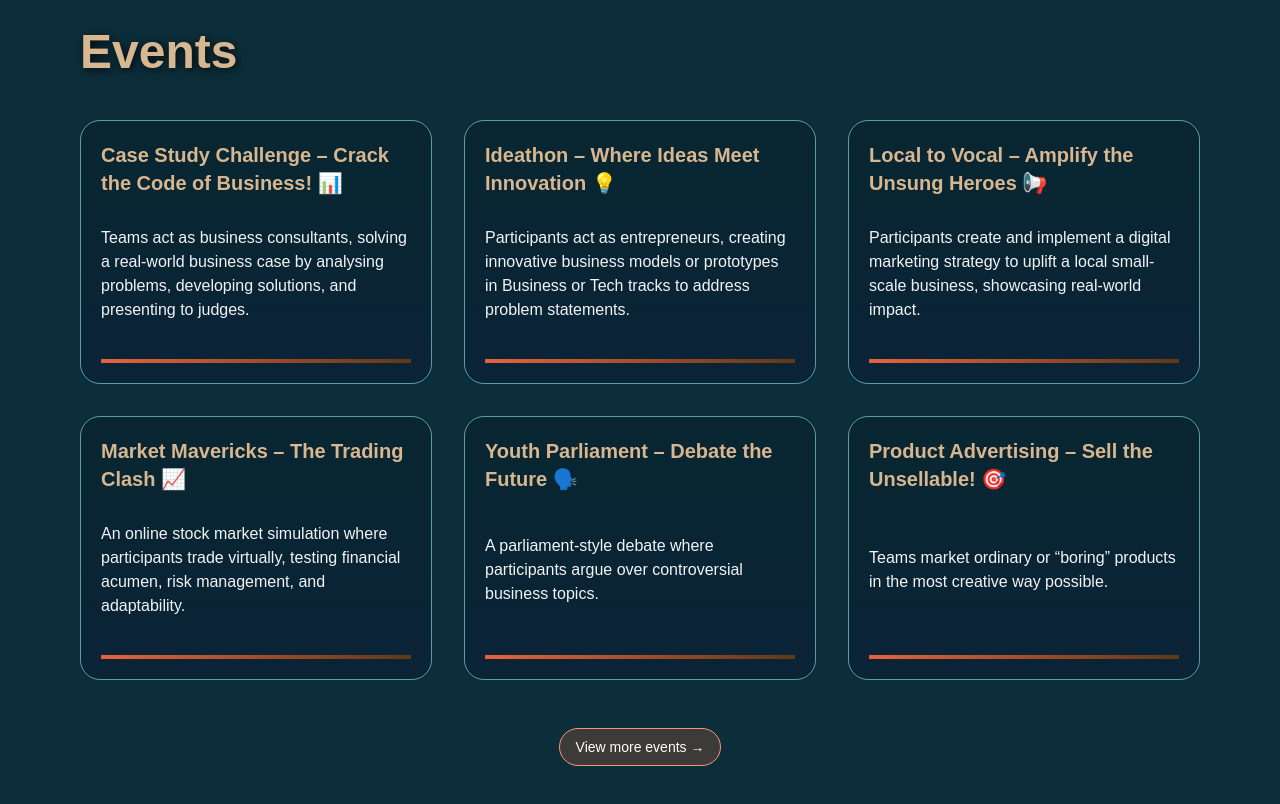
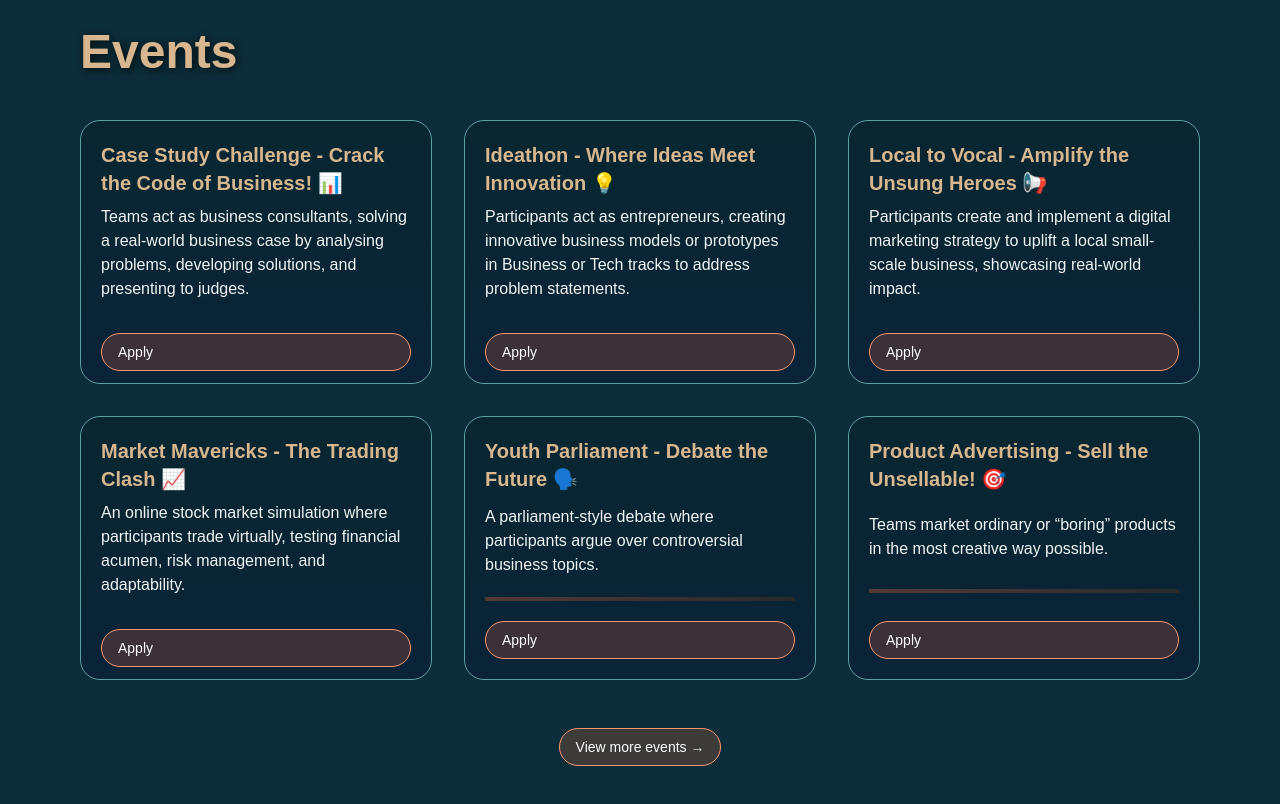
Before and after one commit to incub8Nitk/incub8_website, a React (Vite) app: page /events in a window 1280 px wide. Shown: the top 804 px of the page. Built offline with nearby package versions, Linux system fonts and the light colour scheme.

Commit message:
Updated EventsModal and events data: standardized event titles, added apply links for several events, adjusted modal layout, and increased event card height.

```diff
--- a/src/components/EventsModal.jsx
+++ b/src/components/EventsModal.jsx
@@ -67,7 +67,7 @@ export default function EventsModal({ isOpen, onClose }) {
                   style={{
                     animationDelay: `${idx * 50}ms`,
                     width: '323px',
-                    height: '365px',
+                    height: '400px',
                     flexShrink: 0
                   }}
                 >
@@ -121,8 +121,28 @@ export default function EventsModal({ isOpen, onClose }) {
                         </div>
                       </div>
                     </div>
-
-                    <div className="h-1 w-full mt-4" style={{ background: 'linear-gradient(90deg, var(--incub8-coral), var(--incub8-wood))', opacity: 0.9 }} />
+                    {event.applyLink && (
+                      <button
+                        className="cursor-pointer inline-flex items-center gap-2 px-4 py-2 mt-4 rounded-full transition-colors text-sm"
+                        style={{
+                          border: '.5px solid color-mix(in oklab, var(--incub8-coral), white 25%)',
+                          background: 'color-mix(in oklab, var(--incub8-coral), transparent 80%)',
+                          color: 'white'
+                        }}
+                        onClick={() => {
+                          window.open(event.applyLink, '_blank');
+                        }}
+                        onMouseEnter={e => {
+                          e.currentTarget.style.background = 'color-mix(in oklab, var(--incub8-coral), transparent 65%)';
+                        }}
+                        onMouseLeave={e => {
+                          e.currentTarget.style.background = 'color-mix(in oklab, var(--incub8-coral), transparent 80%)';
+                        }}
+                      >
+                        Apply
+                      </button>
+                    )}
+                    {/* <div className="h-1 w-full mt-4" style={{ background: 'linear-gradient(90deg, var(--incub8-coral), var(--incub8-wood))', opacity: 0.9 }} /> */}
                   </ParticleCard>
                 </div>
               ))}
--- a/src/sections/events.jsx
+++ b/src/sections/events.jsx
@@ -4,7 +4,7 @@ import { ParticleCard } from './MagicBento'
 
 export const eventsData = [
   {
-    title: "Case Study Challenge – Crack the Code of Business! 📊",
+    title: "Case Study Challenge - Crack the Code of Business! 📊",
     short:
       "Teams act as business consultants, solving a real-world business case by analysing problems, developing solutions, and presenting to judges.",
     details:
@@ -13,9 +13,10 @@ export const eventsData = [
       "Fosters critical thinking, problem-solving, and strategic consulting skills.",
     how: "Report submission → Shortlisting → Live presentations.",
     outcome: "Best actionable solution wins.",
+    applyLink: "https://forms.gle/riSjp7pDQPNAKC4z9"
   },
   {
-    title: "Ideathon – Where Ideas Meet Innovation 💡",
+    title: "Ideathon - Where Ideas Meet Innovation 💡",
     short:
       "Participants act as entrepreneurs, creating innovative business models or prototypes in Business or Tech tracks to address problem statements.",
     details:
@@ -23,9 +24,10 @@ export const eventsData = [
     why: "Encourages entrepreneurial thinking, creativity, and pitching skills.",
     how: "Teams design and present business models or functional prototypes.",
     outcome: "Most innovative and feasible idea wins.",
+    applyLink: "https://forms.gle/cyrkGfACoCETthP96"
   },
   {
-    title: "Local to Vocal – Amplify the Unsung Heroes 📢",
+    title: "Local to Vocal - Amplify the Unsung Heroes 📢",
     short:
       "Participants create and implement a digital marketing strategy to uplift a local small-scale business, showcasing real-world impact.",
     details:
@@ -34,9 +36,10 @@ export const eventsData = [
       "Hands-on marketing with social impact, combining creativity with real-world results.",
     how: "Submit marketing plan → Execute strategy → Final presentations.",
     outcome: "Team with the greatest real impact wins.",
+    applyLink: "https://forms.gle/oUhYFtKPKKkkoB5w6"
   },
   {
-    title: "Market Mavericks – The Trading Clash 📈",
+    title: "Market Mavericks - The Trading Clash 📈",
     short:
       "An online stock market simulation where participants trade virtually, testing financial acumen, risk management, and adaptability.",
     details:
@@ -45,9 +48,10 @@ export const eventsData = [
     how:
       "Participants trade on a virtual platform over a set time period.",
     outcome: "Highest net profit wins.",
+    applyLink: "https://forms.gle/TyT1dtEZbx9KvLfw8"
   },
   {
-    title: "Youth Parliament – Debate the Future 🗣️",
+    title: "Youth Parliament - Debate the Future 🗣️",
     short:
       "A parliament-style debate where participants argue over controversial business topics.",
     details:
@@ -56,9 +60,10 @@ export const eventsData = [
     how:
       "Structured moderated rounds with arguments, rebuttals, and cross-questions.",
     outcome: "Most persuasive debaters declared winners.",
+    applyLink: "https://forms.gle/p7jpjFWnsDmcxpFy6"
   },
   {
-    title: "Product Advertising – Sell the Unsellable! 🎯",
+    title: "Product Advertising - Sell the Unsellable! 🎯",
     short:
       "Teams market ordinary or “boring” products in the most creative way possible.",
     details:
@@ -66,9 +71,10 @@ export const eventsData = [
     why: "Improves creativity, salesmanship, and communication.",
     how: "Teams design and pitch ads for given products.",
     outcome: "Most entertaining and persuasive pitch wins.",
+    applyLink: "https://forms.gle/9egRiSY3B2TBEmRh7"
   },
   {
-    title: "Mock IPL Auction – The Game Behind the Game 🏏💰",
+    title: "Mock IPL Auction - The Game Behind the Game 🏏💰",
     short:
       "A simulated IPL-style auction where teams act as franchise owners.",
     details:
@@ -76,6 +82,7 @@ export const eventsData = [
     why: "Combines cricket knowledge, budgeting, and strategy.",
     how: "Finance/Cricket quiz → Top teams qualify → Auction round.",
     outcome: "Best balanced team strategy wins.",
+    applyLink: "https://forms.gle/JDYQf5qyQWCPtwx17"
   },
   {
     title: "Pitch to VC",
@@ -86,16 +93,18 @@ export const eventsData = [
     how:
       "Teams create business plans and pitch decks, then present to VCs.",
     outcome: "Most convincing and investable pitch wins.",
+    applyLink: "https://forms.gle/oHNN5K9frihDuHei9"
   },
   {
     title: "Hackathon",
     short:
-      "A 24–48 hour coding competition to build software/hardware solutions for a problem.",
+      "A 24-48 hour coding competition to build software/hardware solutions for a problem.",
     details:
-      "A 24–48 hour coding competition where teams solve a given problem through software or hardware solutions.",
+      "A 24-48 hour coding competition where teams solve a given problem through software or hardware solutions.",
     why: "Encourages innovation, teamwork, and technical excellence.",
     how: "Coding sprint → Prototype submission → Presentations.",
     outcome: "Most innovative and functional prototype wins.",
+    applyLink: "https://forms.gle/PtdXATbxaCLJ2nEv6"
   },
   {
     title: "Find your Mentor",
@@ -106,6 +115,7 @@ export const eventsData = [
     why: "One-on-one guidance and speed-mentoring opportunities.",
     how: "Networking sessions + reflections submission.",
     outcome: "Strongest engaged participants recognised.",
+    // No applyLink provided
   },
   {
     title: "Startup EXPO",
@@ -117,9 +127,10 @@ export const eventsData = [
     how: "Teams set up booths for demonstrations.",
     outcome:
       "Startup with strongest innovation and market potential wins.",
+    applyLink: "https://forms.gle/TRdcJyrQjFRrGqnw5"
   },
   {
-    title: "CSR – Corporate Social Responsibility",
+    title: "CSR - Corporate Social Responsibility",
     short:
       "A social innovation challenge to design CSR initiatives for real impact.",
     details:
@@ -127,9 +138,10 @@ export const eventsData = [
     why: "Encourages balancing profit with purpose.",
     how: "Teams propose and present CSR projects.",
     outcome: "Best impactful idea wins.",
+    applyLink: "https://forms.gle/8DGrYa2nQZ76icbeA"
   },
   {
-    title: "Bootcamp – Workshop Live Development",
+    title: "Bootcamp - Workshop Live Development",
     short:
       "A hands-on skill-building workshop where participants collaboratively build projects.",
     details:
@@ -137,6 +149,7 @@ export const eventsData = [
     why: "Practical teamwork and mentor feedback.",
     how: "Live coding/design session → Final showcase.",
     outcome: "Best working project wins.",
+    // No applyLink provided
   },
   {
     title: "Campus Innovation",
@@ -146,6 +159,7 @@ export const eventsData = [
     how:
       "Teams identify issues → Submit proposals/prototypes → Present to judges.",
     outcome: "Most practical campus solution wins.",
+    // No applyLink provided
   },
   {
     title: "Etalk",
@@ -156,6 +170,7 @@ export const eventsData = [
     why: "Gain career and entrepreneurial insights from experts.",
     how: "Talks + Q&A/panel discussions.",
     outcome: "Participants gain inspiration and recognition.",
+    // No applyLink provided
   },
   {
     title: "Panel Discussion",
@@ -164,6 +179,7 @@ export const eventsData = [
     why: "Learn diverse perspectives and latest industry insights.",
     how: "Panel discussion + audience Q&A.",
     outcome: "Most engaged participants recognised.",
+    // No applyLink provided
   },
   {
     title: "Expert Nexus (Workshop)",
@@ -174,6 +190,7 @@ export const eventsData = [
     why: "Deep dive into specialised skills.",
     how: "Hands-on/lecture workshops + deliverables.",
     outcome: "Best project outputs or engagement recognised.",
+    // No applyLink provided
   },
 ]
 
@@ -201,7 +218,28 @@ export function EventCard({ event, compact = false }) {
     >
       <h3 className="text-lg md:text-xl font-semibold mb-2" style={{ color: 'var(--incub8-sand)' }}>{event.title}</h3>
       <p className="text-white/95">{event.short}</p>
-      <div className="h-1 w-full mt-4" style={{ background: 'linear-gradient(90deg, var(--incub8-coral), var(--incub8-wood))', opacity: 0.9 }} />
+      <div className="h-1 w-full mt-4" style={{ background: 'linear-gradient(90deg, var(--incub8-coral), var(--incub8-wood))', opacity: 0.3 }} />
+      <button
+        {...(!event.applyLink ? { style: { display: 'none' } } : {})}
+        className="cursor-pointer inline-flex items-center gap-2 px-4 py-2 mt-4 rounded-full transition-colors text-sm "
+        onClick={() => {
+          if (event.applyLink) window.open(event.applyLink, '_blank');
+        }}
+        style={{
+          border: '.5px solid color-mix(in oklab, var(--incub8-coral), white 25%)',
+          background: 'color-mix(in oklab, var(--incub8-coral), transparent 80%)',
+          color: 'white',
+          ...(event.applyLink ? {} : { display: 'none' })
+        }}
+        onMouseEnter={e => {
+          e.currentTarget.style.background = 'color-mix(in oklab, var(--incub8-coral), transparent 65%)';
+        }}
+        onMouseLeave={e => {
+          e.currentTarget.style.background = 'color-mix(in oklab, var(--incub8-coral), transparent 80%)';
+        }}
+      >
+        Apply
+      </button>
     </ParticleCard>
   )
 }
```
